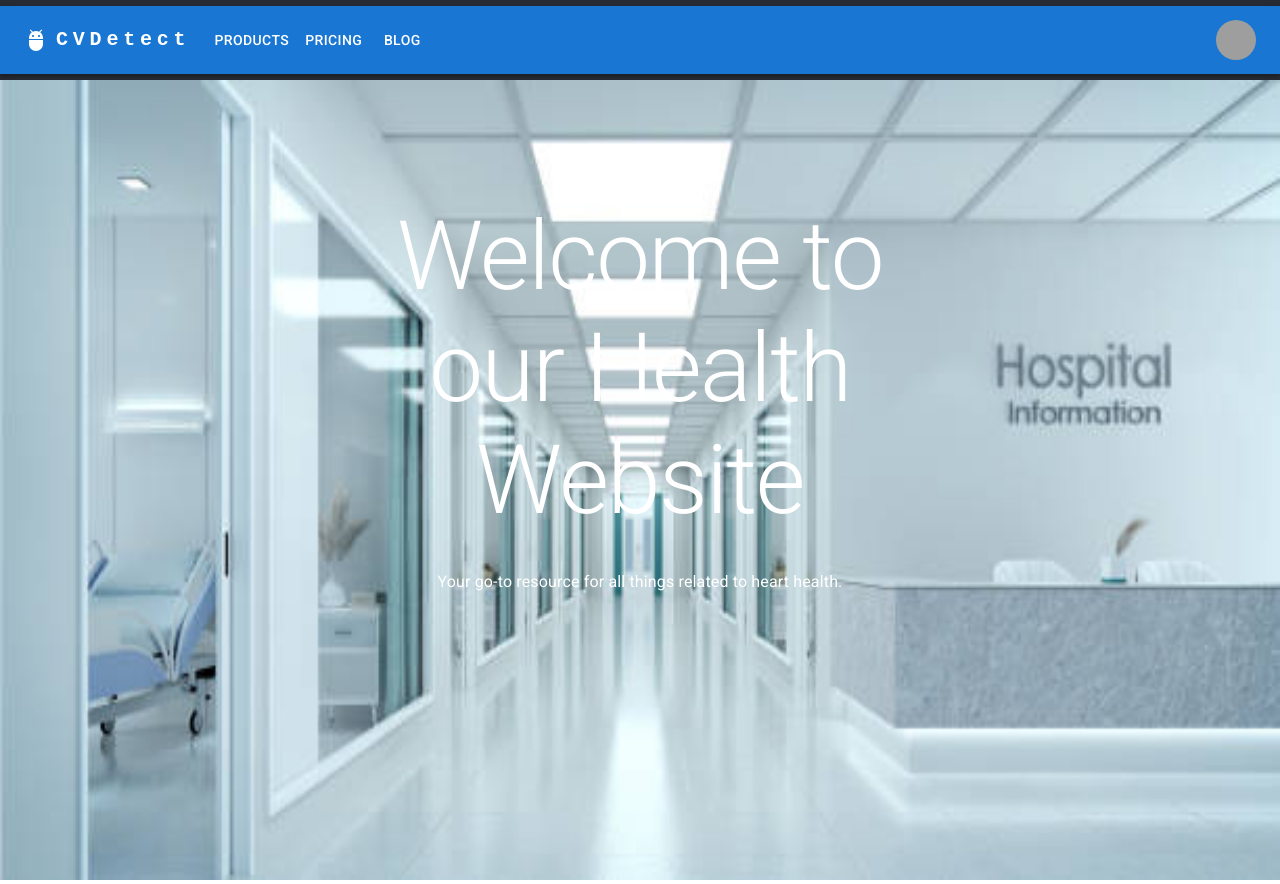
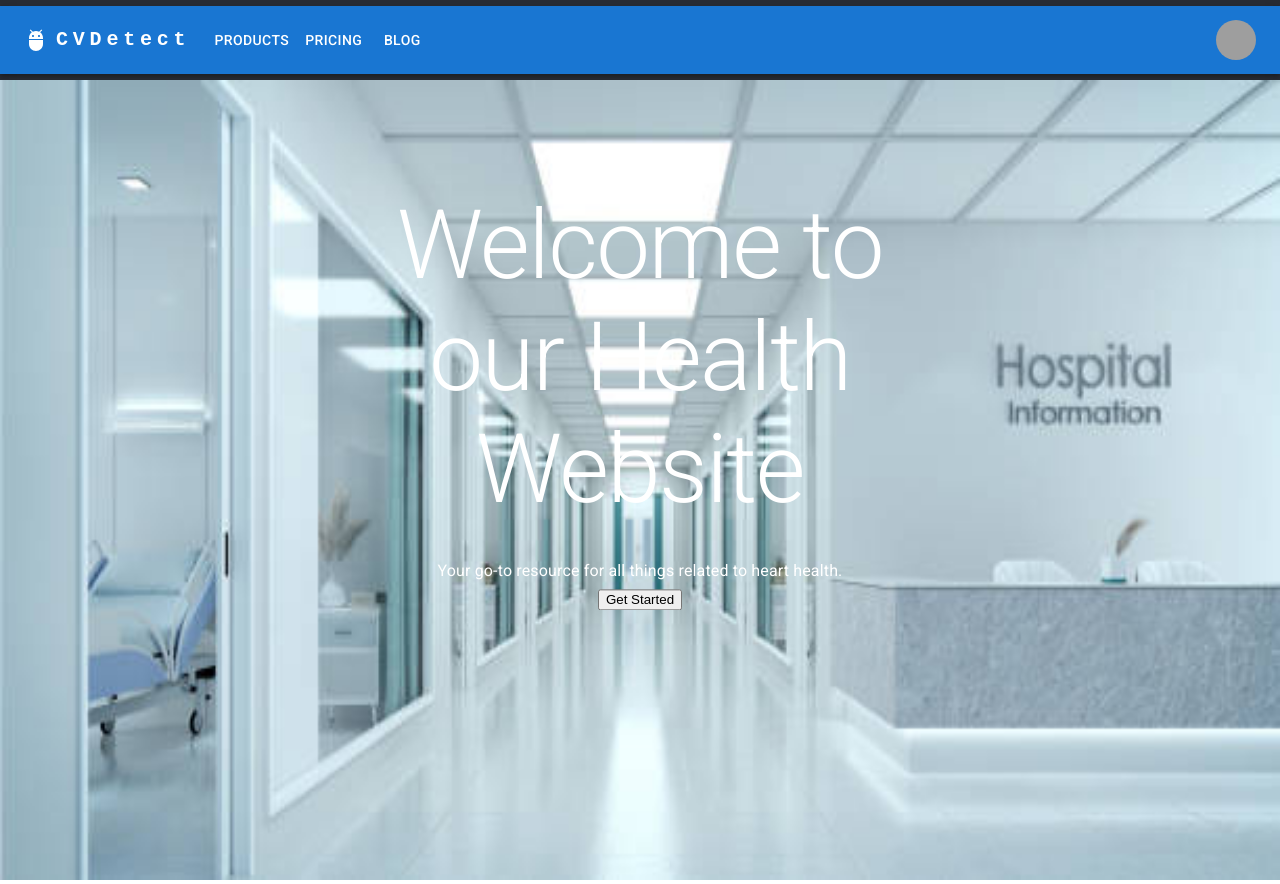
Before and after one commit to AichaMbongo/CV-detect_-React-, a React (Create React App) app in the folder cv_detect/: page / in a window 1280 px wide. Built offline with nearby package versions, Linux system fonts and the light colour scheme; grey boxes are pictures that could not be loaded.

Commit message:
feat: Create reusable Button component
Added a reusable Button component that can be used throughout the application.
Button added to landing page. Call to action issue #2

```diff
--- a/cv_detect/src/App.tsx
+++ b/cv_detect/src/App.tsx
@@ -9,6 +9,7 @@ import hospital from './hospital.jpg'
 import './App.css';
 import ResponsiveAppBar from './components/AppBar';
 import LandingPage from './components/LandingHeader';
+
 
 
 function App() {
--- /dev/null
+++ b/cv_detect/src/components/Button.tsx
@@ -0,0 +1,17 @@
+import React from 'react';
+
+interface ButtonProps {
+  label: string;
+  onClick?: () => void;
+  className?: string;
+}
+
+const Button: React.FC<ButtonProps> = ({ label, onClick, className }) => {
+  return (
+    <button className={className} onClick={onClick}>
+      {label}
+    </button>
+  );
+};
+
+export default Button;
--- a/cv_detect/src/components/LandingHeader.tsx
+++ b/cv_detect/src/components/LandingHeader.tsx
@@ -1,13 +1,21 @@
 import React from 'react';
 import WelcomeMessage from './Header';
+import Button from './Button';
 
 const LandingPage = () => {
+  // Define handleButtonClick function
+  const handleButtonClick = () => {
+    // Your button click logic here
+    console.log('Button clicked!');
+  };
+
   return (
     <div>
       <WelcomeMessage
         title="Welcome to our Health Website"
         description="Your go-to resource for all things related to heart health."
       />
+      <Button label="Get Started" onClick={handleButtonClick} className="cta-button" />
     </div>
   );
 };
```
